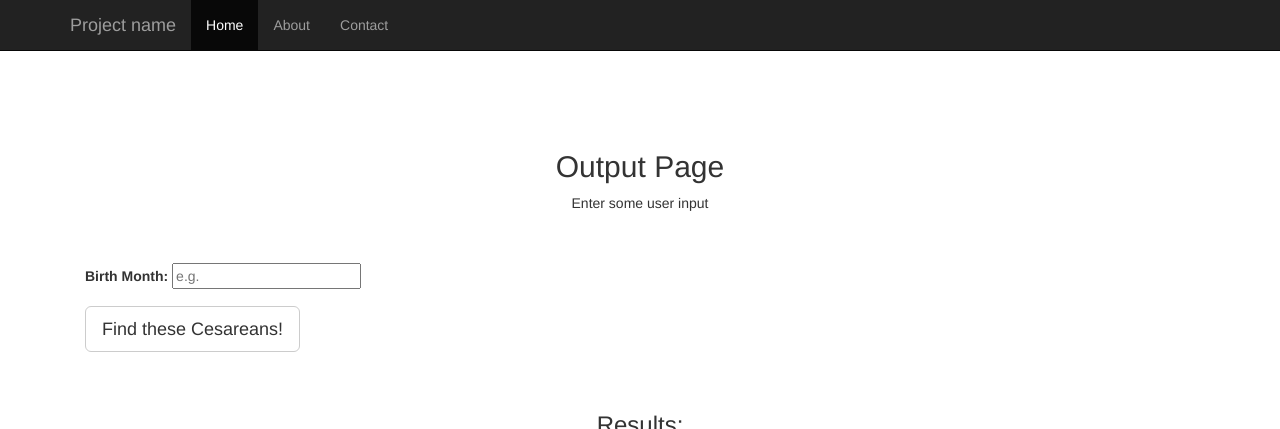
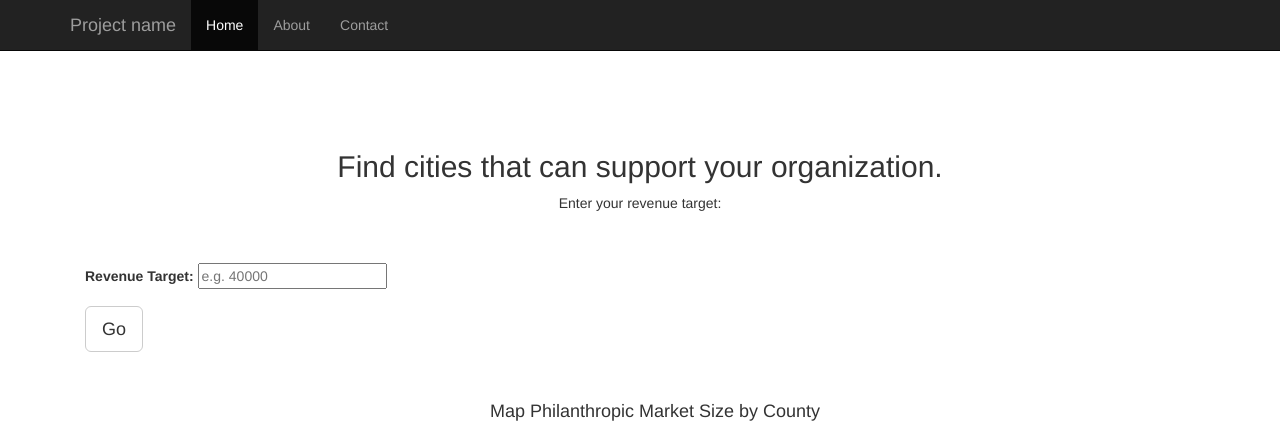
Before and after one commit to jayfull/npogrow, a Flask app: template flaskexample/templates/output.html in a window 1280 px wide. Shown: the top 429 px of the page. Run offline with Flask 2, Linux system fonts and the light colour scheme; the template is opened without the code that fills it, so the values that code supplies are empty; some libraries are stand-ins or nearby versions.

Commit message:
on branch prettify, input acceptance field is now numeric. Added b_model that performs operations on the input.

```diff
--- a/flaskexample/templates/input.html
+++ b/flaskexample/templates/input.html
@@ -68,7 +68,7 @@
       <form  action="/output" method="GET">
         <div class="form-group">
           <label for="birth_month">Revenue Target:</label>
-          <input type="text" id="birth_month" name='birth_month' placeholder="e.g. 40000 ">
+          <input type="number" id="birth_month" name='birth_month' placeholder="e.g. 40000 ">
         </div>
 
         <div>
--- a/flaskexample/templates/output.html
+++ b/flaskexample/templates/output.html
@@ -57,43 +57,31 @@
 <br><br>
 
 <div class="container">
+
     <div class="starter-template">
-        <h2>Output Page</h2>
-        <p>Enter some user input</p>
+        <h2>Find cities that can support your organization.</h2>
+        <p>Enter your revenue target:</p>
     </div>
 
     <div class = "container">
 
       <form  action="/output" method="GET">
         <div class="form-group">
-          <label for="birth_month">Birth Month:</label>
-          <input type="text" id="birth_month" name='birth_month' placeholder="e.g. ">
+          <label for="birth_month">Revenue Target:</label>
+          <input type="number" id="birth_month" name='birth_month' placeholder="e.g. 40000 ">
         </div>
+
         <div>
-          <button type="submit" class="btn btn-default btn-lg">Find these Cesareans!</button>
+          <button type="submit" class="btn btn-default btn-lg">Go</button>
         </div>
+
       </form>
     </div>
-    <script src="https://code.jquery.com/jquery-1.10.2.min.js"></script>
-    <script src="static/js/bootstrap.min.js"></script>
-
-  </div> <!-- /.container-->
-
-    <div class="container">
-      <div class="starter-template">
-        <h3>Results:</h3>
-        <p class="lead">Below is the result of your query.<br> You just took user input and looked up the information. Now we need to expand the functionality!</p>
-      </div>
-
-      <table class="table table-hover">
-      <tr><th>index</th><th>Attendant</th><th>Birth Month</th></tr>
-      {% for birth in births %}
-      <tr><td>{{ birth['index'] }}</td><td>{{ birth['attendant']}}</td><td> {{ birth['birth_month'] }}</td></tr>
-      {% endfor %}
-      </table>
-
-
-     </div><!-- /.container -->
+    <br><br>
+    <div class = "container content-section text-center">
+      <h4>Map Philanthropic Market Size by County</h4>
+      <iframe width="100%" height="520" frameborder="0" src="https://jayfull.carto.com/viz/2cde23f0-7bd7-11e6-bbd7-0ecd1babdde5/embed_map" allowfullscreen webkitallowfullscreen mozallowfullscreen oallowfullscreen msallowfullscreen></iframe>
+    </div>
 
     <div class="container">
       <div class="starter-template">
```
Also changed, not shown: flaskexample/b_Model.py (added, +8 -0 lines), flaskexample/views.py (+13 -11 lines).
